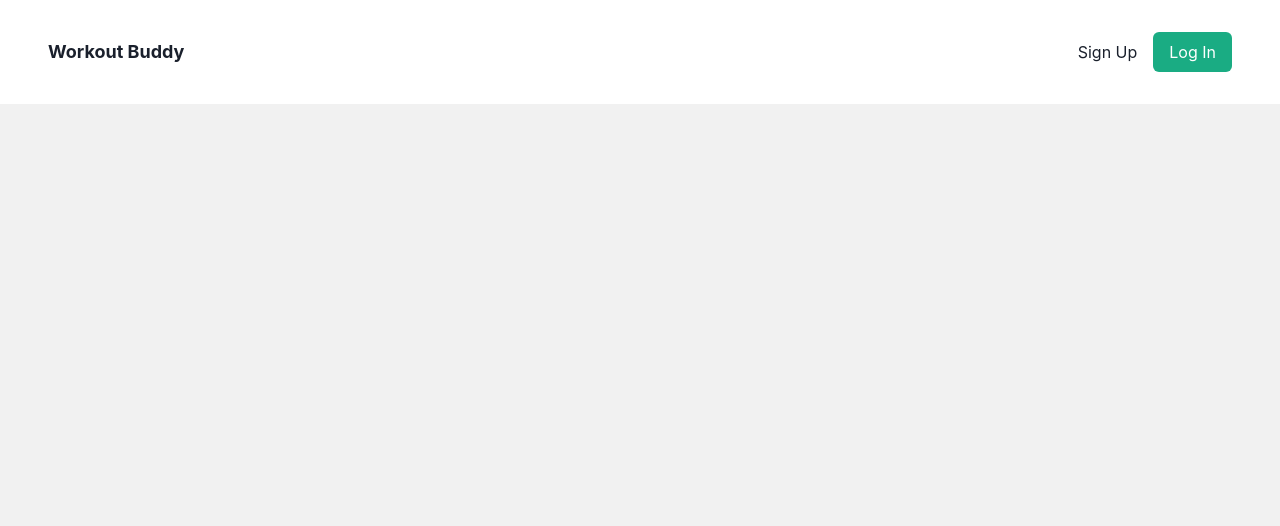
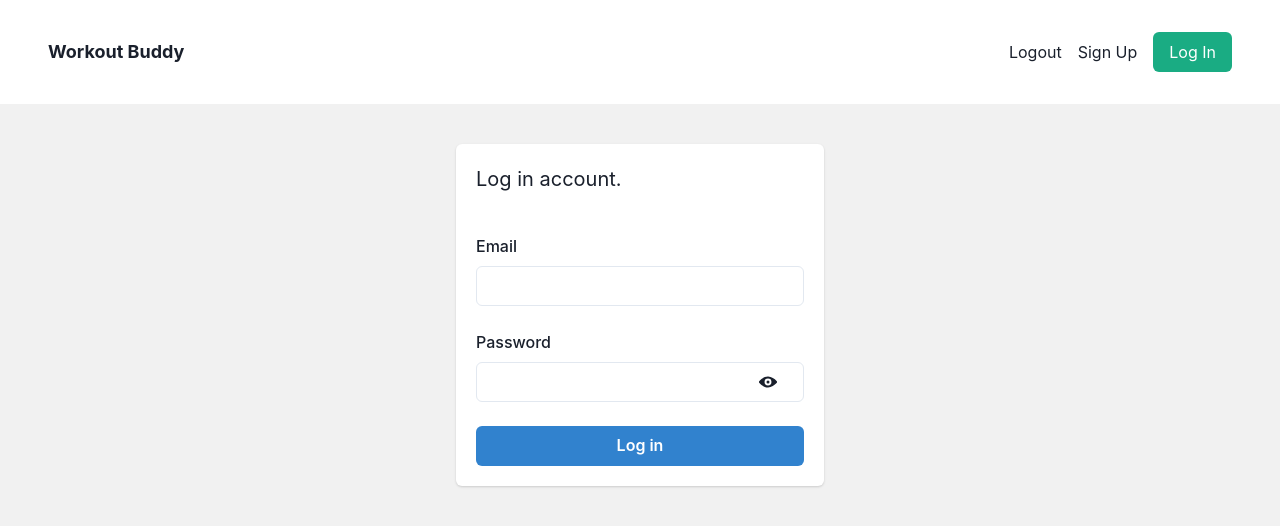
Before and after one commit to neildc14/MERN-stack-practice, a React (Vite) app in the folder frontend/: page /logout in a window 1280 px wide. Shown: the top 526 px of the page. Built offline with nearby package versions, Linux system fonts and the light colour scheme.

Commit message:
useLogout

```diff
--- a/frontend/src/App.jsx
+++ b/frontend/src/App.jsx
@@ -20,6 +20,9 @@ function App() {
         <Routes>
           <Route path="/login" element={<Login />} />
         </Routes>
+        <Routes>
+          <Route path="/logout" element={<Login />} />
+        </Routes>
       </QueryClientProvider>
     </div>
   );
--- /dev/null
+++ b/frontend/src/hooks/useLogout.js
@@ -0,0 +1,9 @@
+import { useDispatch } from "react-redux";
+import { logoutUser } from "../services/features/userSlice";
+function useLogout() {
+  const localStore = localStorage.removeItem("user");
+  const dispatch = useDispatch(logoutUser);
+  return [localStore, dispatch];
+}
+
+export default useLogout;
--- a/frontend/src/layouts/Nav.jsx
+++ b/frontend/src/layouts/Nav.jsx
@@ -1,8 +1,13 @@
 import React from "react";
 import { Box, Heading, Link, Container, Flex, HStack } from "@chakra-ui/react";
 import { Link as RouterLink } from "react-router-dom";
+import useLogout from "../hooks/useLogout";
 
 function Nav() {
+  const [localStore, dispatch] = useLogout();
+  const logout = () => {
+    localStore(), dispatch();
+  };
   return (
     <Box as="header" p={8} bgColor="#FFFF">
       <Container maxW="container.xl">
@@ -17,6 +22,9 @@ function Nav() {
             </Heading>
           </Link>
           <HStack spacing={4}>
+            <Link as={RouterLink} to="/logout" onClick={logout}>
+              Logout
+            </Link>
             <Link as={RouterLink} to="/signup">
               Sign Up
             </Link>
--- a/frontend/src/pages/Login.jsx
+++ b/frontend/src/pages/Login.jsx
@@ -1,4 +1,4 @@
-import React, { useCallback, } from "react";
+import React, { useCallback } from "react";
 import { Container, Flex } from "@chakra-ui/react";
 import useChangeInput from "../hooks/useChangeInput";
 import UserForm from "../components/UserForm";
@@ -18,9 +18,9 @@ function Login() {
     [email, password]
   );
 
-  const validationErrors = error?.data.errors
-  const authenticaionErrors = error?.data
-  console.log(validationErrors, validationErrors)
+  const validationErrors = error?.data.errors;
+  const authenticaionErrors = error?.data;
+
   return (
     <Container maxW="container.xl" mt={10}>
       <Flex justifyContent="center">
--- a/frontend/src/pages/Signup.jsx
+++ b/frontend/src/pages/Signup.jsx
@@ -9,16 +9,18 @@ import { loginUser } from "../services/features/userSlice";
 function Signup() {
   const [email, bindEmail] = useChangeInput("");
   const [password, bindPassword] = useChangeInput("");
+  const [signup, { error }] = useSignUpMutation();
+  const dispatch = useDispatch();
   const login = false;
-  const [signup, { error }] = useSignUpMutation();
-  const user = useSelector((state) => state.user.user);
-  const dispatch = useDispatch();
 
   const signUpAccount = useCallback(
     (e) => {
       e.preventDefault();
       signup({ email, password })
         .then((data) => {
+          if (data?.error) {
+            return;
+          }
           localStorage.setItem("user", JSON.stringify(data));
           dispatch(loginUser(data));
         })
@@ -28,11 +30,9 @@ function Signup() {
     },
     [email, password]
   );
-  console.log("USER", user);
 
   const validationErrors = error?.data.errors;
   const authenticaionErrors = error?.data;
-  console.log(error?.data);
 
   return (
     <Container maxW="container.xl" mt={10}>
```
